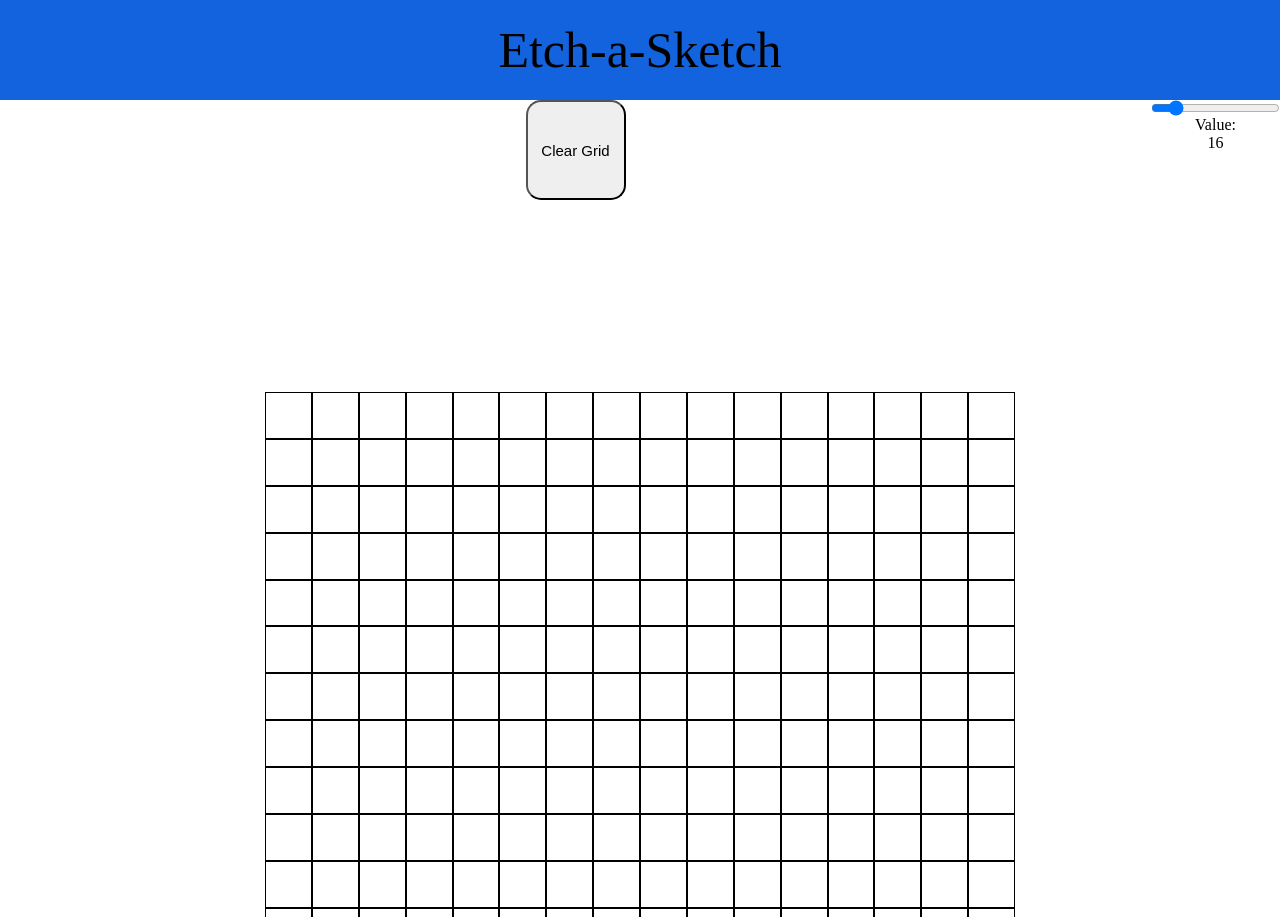
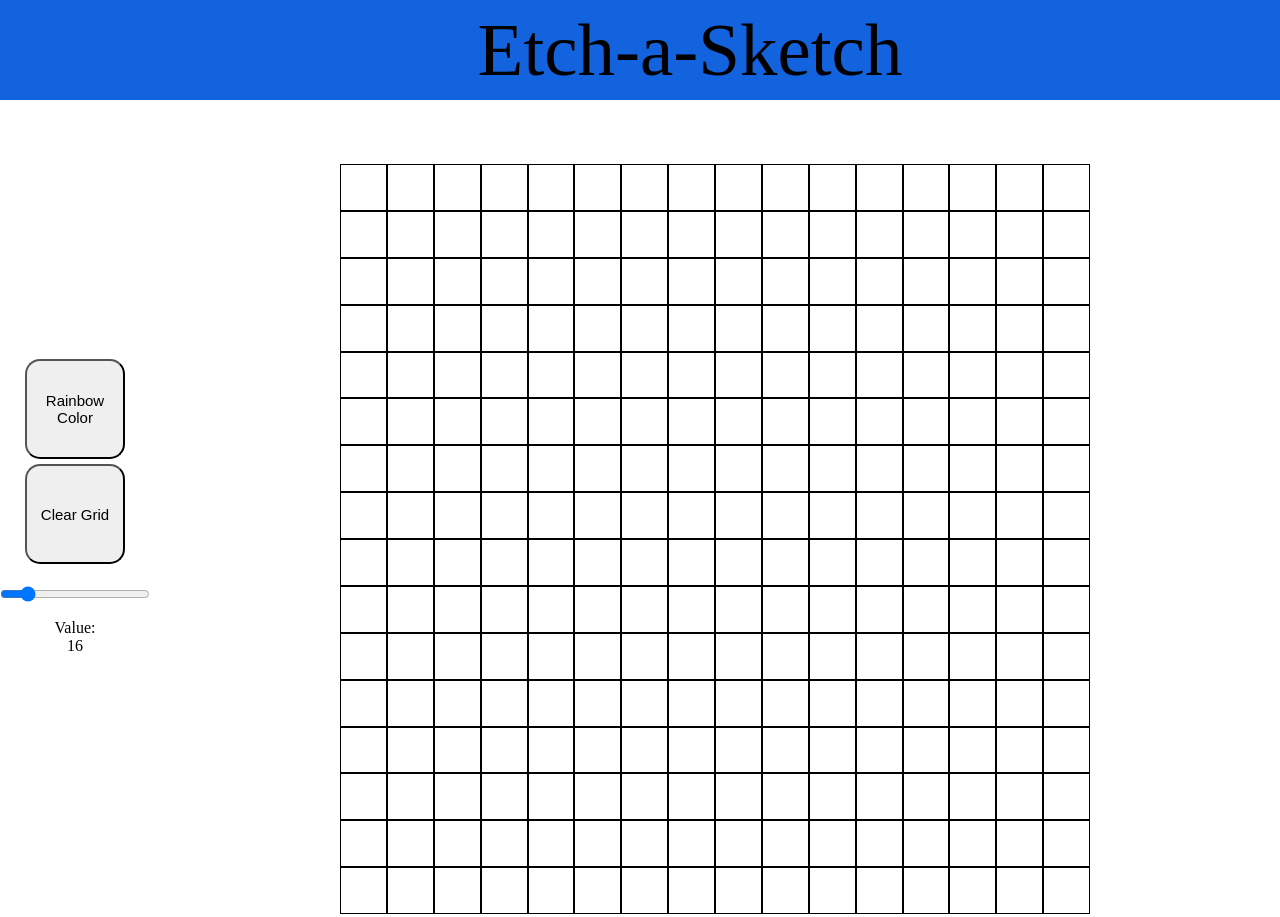
Before and after one commit to git-Zach/etch-a-sketch, a plain HTML site: page index.html in a window 1280 px wide. Shown: the top 917 px of the page. Drawn offline with Linux system fonts and the light colour scheme.

Commit message:
Created rainbow button and fixed layout issues

```diff
--- a/index.html
+++ b/index.html
@@ -10,7 +10,9 @@
 </head>
 <body>
     <div id="header">Etch-a-Sketch</div>
+    <div id="superContainer">
     <div id="mainContainer">
+        <button id="rainbowColor">Rainbow Color</button>
         <button id="clearGrid">Clear Grid</button>
         <div id="range">
             <input type="range" min="1" max="100" value="16"
@@ -19,6 +21,7 @@
         </div>
     </div>
     <div id="container"></div>
+    </div>
 </div>
 </body>
 </html>
--- a/style.css
+++ b/style.css
@@ -5,7 +5,8 @@
     padding: 0;
 }
 #header {
-    font-size: 50px;
+    font-size: 75px;
+    text-indent: 100px;
     text-align: center;
     background-color: #1363DF;
     height: 100px;
@@ -21,7 +22,7 @@
 
 #container {
     margin: auto;
-    margin-top: 15%;
+    margin-top: 5%;
     display: grid;
     width: 750px;
     height: 750px;
@@ -45,17 +46,28 @@
   justify-content: center;
   align-items: center;
   border-radius: 15px;
+  margin-bottom: 5px;
 }
 
 button:hover {
   background-color: #47B5FF;
 }
-
 #mainContainer {
   display: flex;
+  flex-direction: column;
+  text-align: center;
+  margin-top: auto;
+  margin-bottom: auto;
+
+}
+
+#superContainer {
+  display: flex;
   flex-direction: row;
-    text-align: center;
+  justify-content: flex-start;
 }
+
+
 #gridSize {
     width: 100px;
     height: 100px;
@@ -65,3 +77,12 @@
     align-items: center;
     border-radius: 15px;
 }
+
+#range {
+
+  margin: auto;
+}
+#rangeSlider {
+height: 50px;
+width: 150px;
+}
```
Lines whose indentation alone changed are shown as unchanged.
